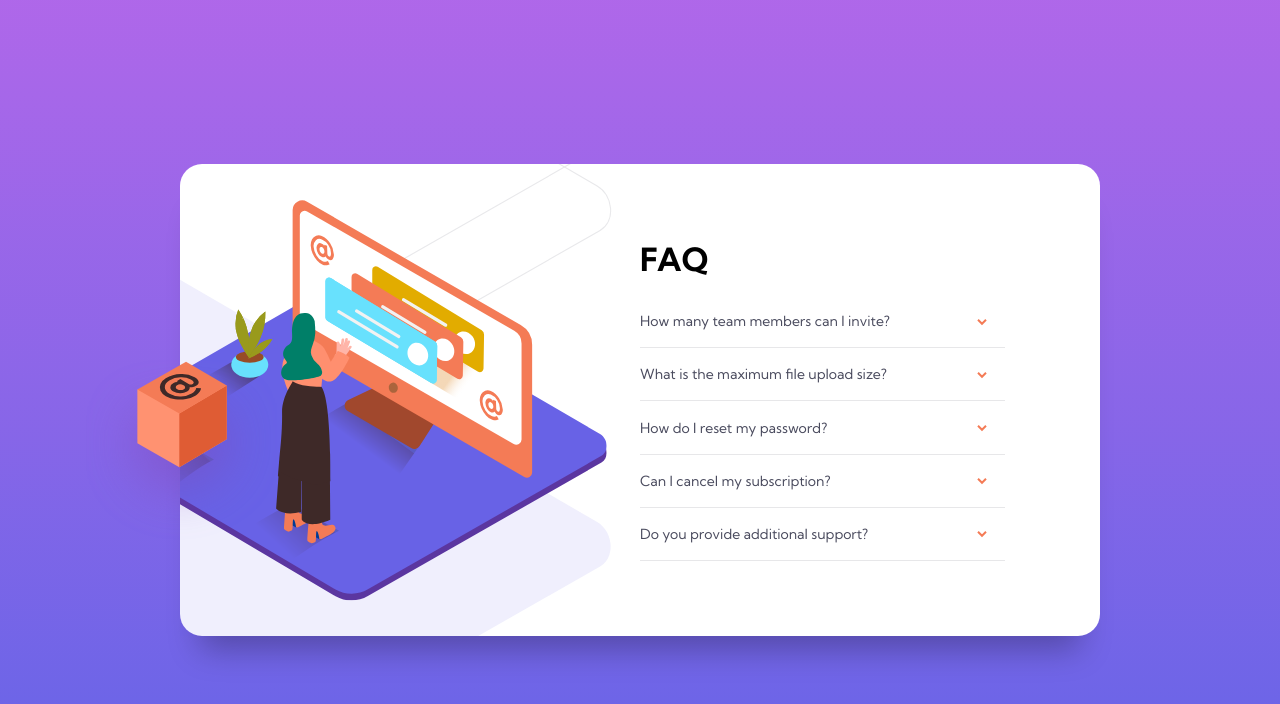
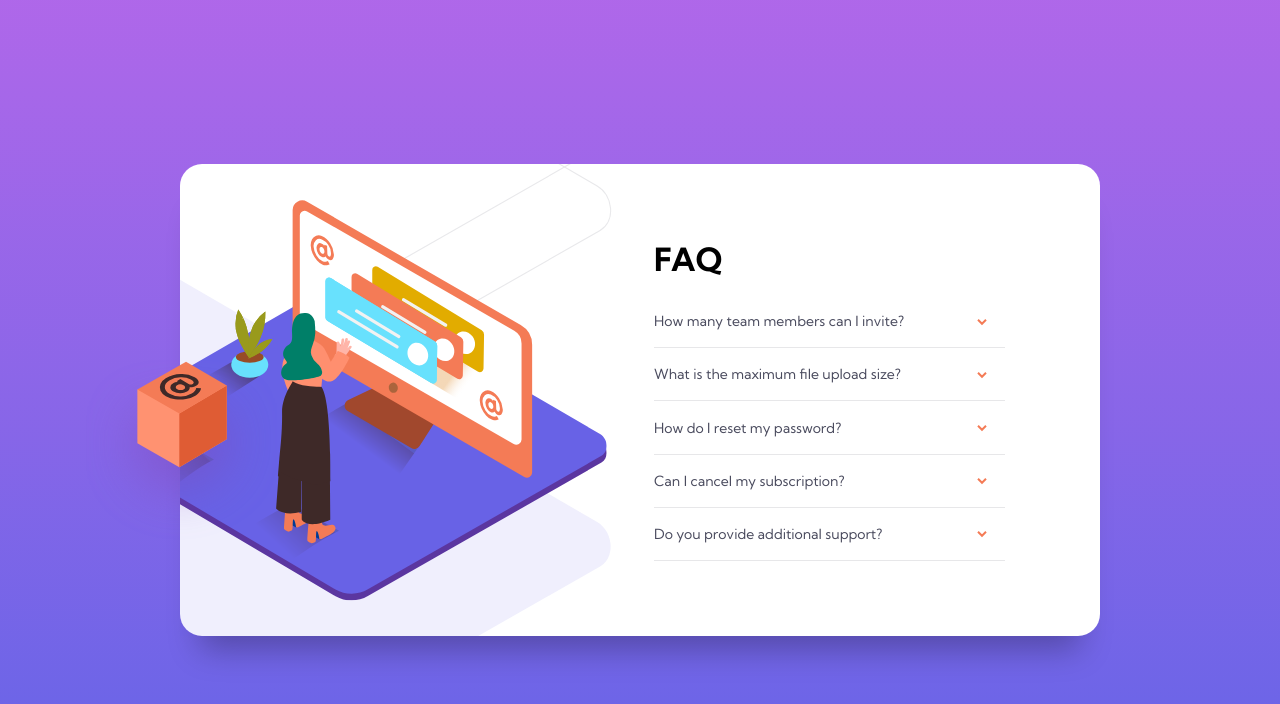
Before and after one commit to anvarMajidov/frontend-mentor-faq-accordion, a plain HTML site: page index.html in a window 1280 px wide. Drawn offline with Linux system fonts and the light colour scheme.

Commit message:
now this is final only changed padding of accordion

```diff
--- a/style.css
+++ b/style.css
@@ -95,7 +95,7 @@ main {
 
 .accordion {
   flex-basis: 50%;
-  padding: 6.25em 7.92em 6.25em 0;
+  padding: 6.25em 7.92em 6.25em 1.17em;
 
   display: flex;
   flex-direction: column;
```
